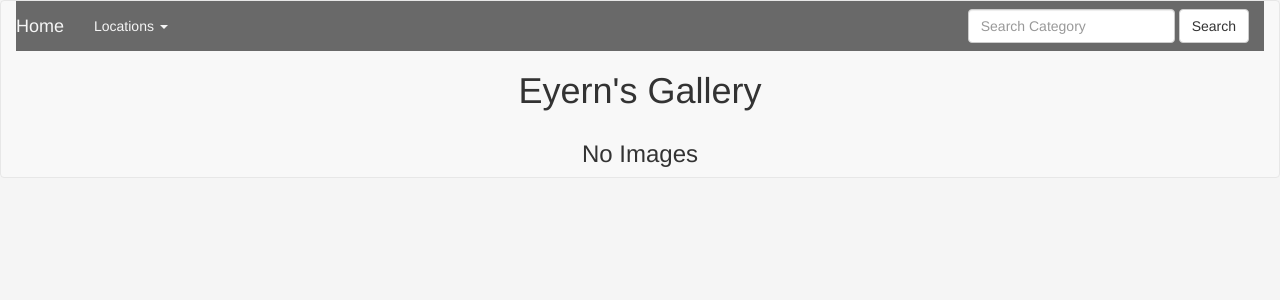
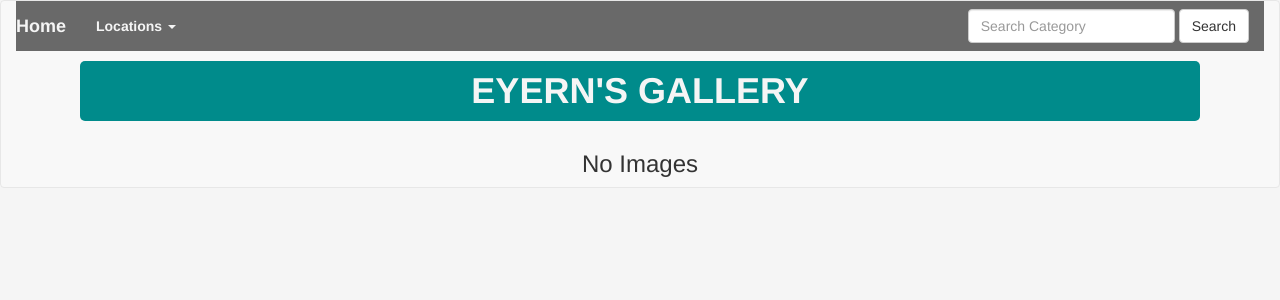
Before and after one commit to eyern/my-gallery, a Django app: page / in a window 1280 px wide. Shown: the top 300 px of the page. Run offline with Django 3.2, Linux system fonts and the light colour scheme; data that the repository does not hold is empty; some libraries are stand-ins or nearby versions.

Commit message:
style heading 1

```diff
--- a/static/css/styles.css
+++ b/static/css/styles.css
@@ -1,3 +1,14 @@
-.container{
-
-}
+h1{
+    text-transform: uppercase;
+    background-color: darkcyan;
+    font-weight: bold;
+    color: #f5f5f5;
+    margin: 10px;
+    padding: 10px;
+    border-radius: 5px;
+  }
+  a{
+    color:whitesmoke;
+    font-weight: bold;
+    text-decoration: none;
+  }
```
